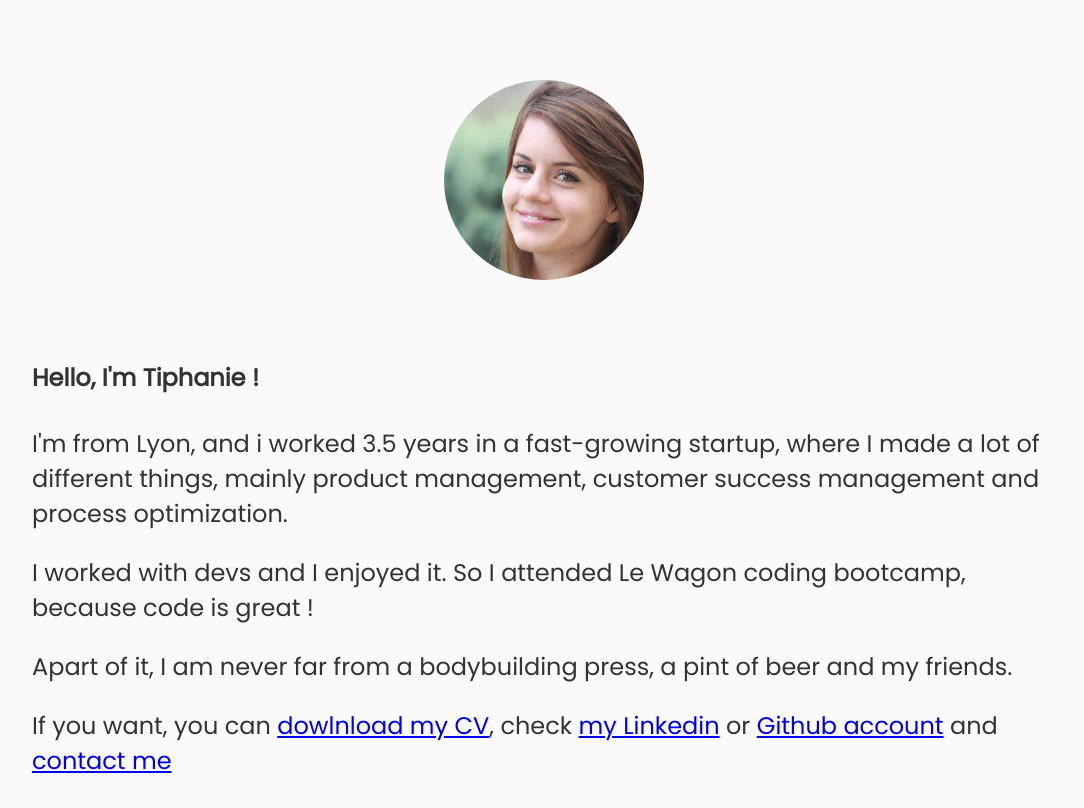
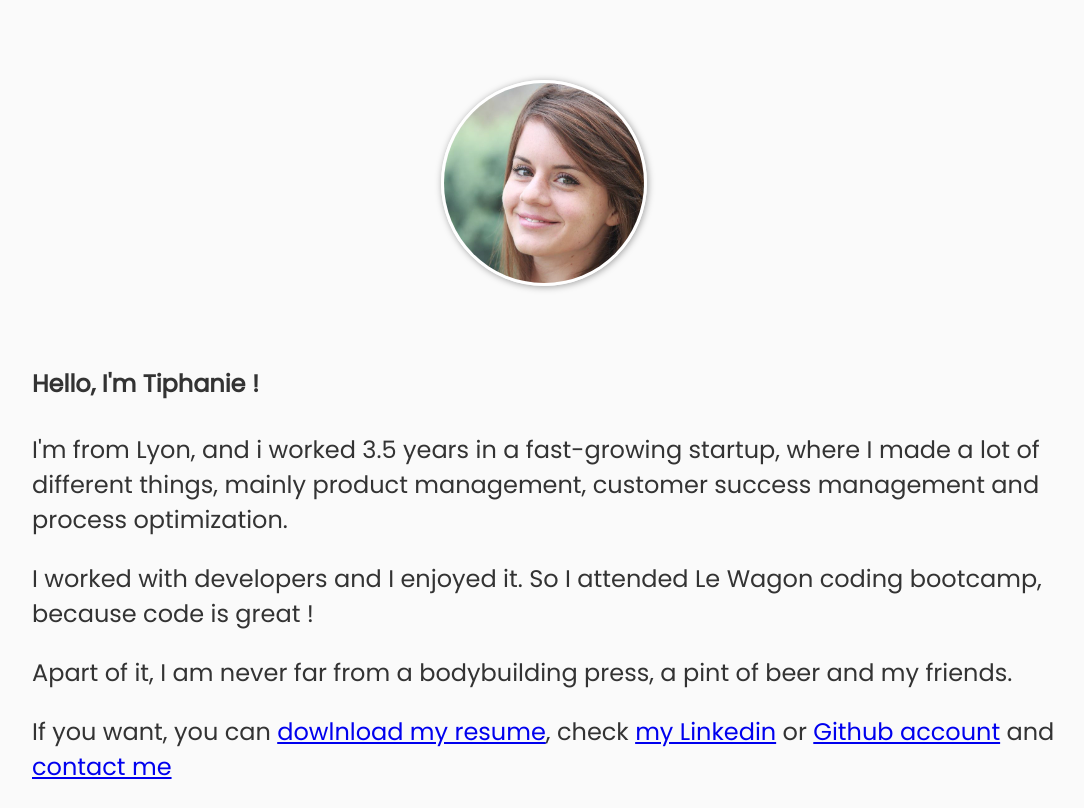
Before and after one commit to TiphanieTourniaire/www, a plain HTML site: page index.html in a window 1280 px wide. Shown: the whole page, without its empty margins (96-1180 px from the left). Drawn offline with Linux system fonts and the light colour scheme.

Commit message:
Minor styles update + add real links

```diff
--- a/index.html
+++ b/index.html
@@ -1,18 +1,18 @@
 <!DOCTYPE html>
 <html>
   <head>
-    <title>Hi !</title>
+    <title>Welcome</title>
     <link href="https://fonts.googleapis.com/css?family=Poppins" rel="stylesheet">
     <link rel="stylesheet" href="styles.css">
   </head>
   <body>
-    <img src='../profil.jpg' class="avatar"/>
+    <img src='profil.jpg' class="avatar"/>
     <div class="container">
       <h1>Hello, I'm Tiphanie !</h1>
       <p>I'm from Lyon, and i worked 3.5 years in a fast-growing startup, where I made a lot of different things, mainly product management, customer success management and process optimization.</p>
-      <p>I worked with devs and I enjoyed it. So I attended Le Wagon coding bootcamp, because code is great !</p>
+      <p>I worked with developers and I enjoyed it. So I attended Le Wagon coding bootcamp, because code is great !</p>
       <p>Apart of it, I am never far from a bodybuilding press, a pint of beer and my friends.</p>
-      <p>If you want, you can <a href="#">dowlnload my CV</a>, check <a href="#">my Linkedin</a> or <a href="https://github.com/TiphanieTourniaire">Github account</a> and <a href="mailto:tiphanie@tourniaire.org">contact me</a></p>
+      <p>If you want, you can <a href="resume.pdf" target="blank">dowlnload my resume</a>, check <a href="https://www.linkedin.com/in/tiphanie-tourniaire/" target="_blank">my Linkedin</a> or <a href="https://github.com/TiphanieTourniaire" target="_blank">Github account</a> and <a href="mailto:tiphanie@tourniaire.org">contact me</a></p>
     </div>
   </body>
 </html>
--- a/styles.css
+++ b/styles.css
@@ -26,4 +26,6 @@ p {
   width: 200px;
   border-radius: 50%;
   margin: 5em auto;
+  border: 3px solid white;
+  box-shadow: 1px 1px 7px #0000005c;
 }
```
Also changed, not shown: 1 other file.
